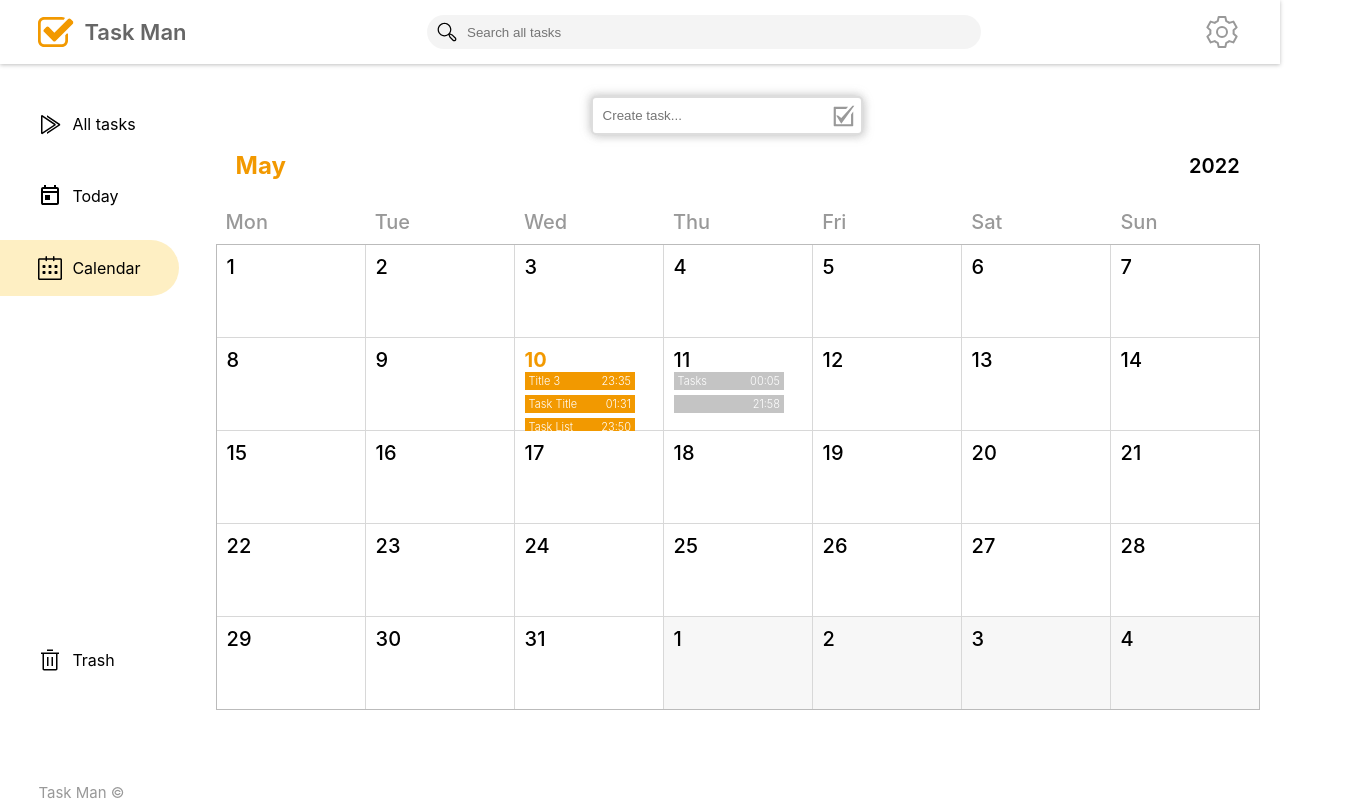
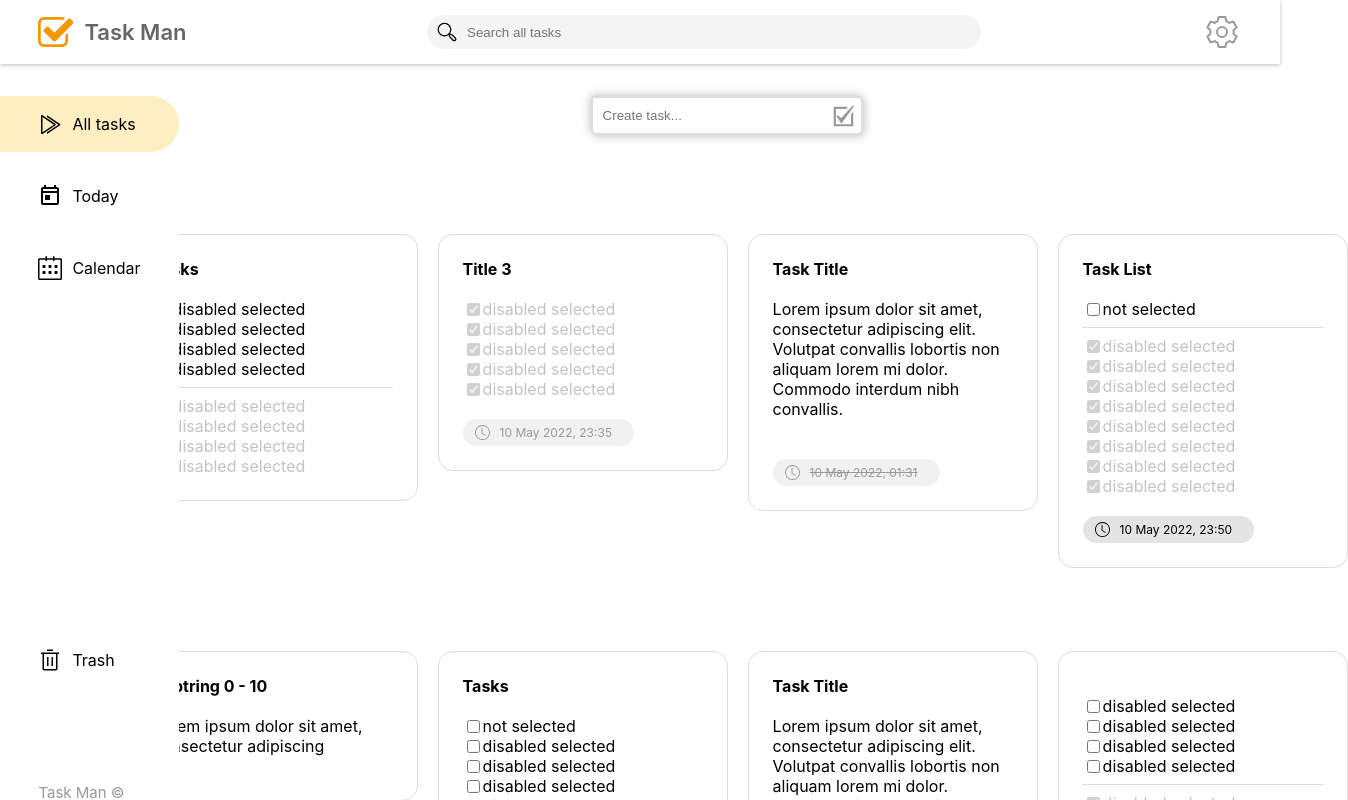
Before and after one commit to pcf26536/taskman, an Angular app: page / in a window 1280 px wide. Shown: the top 800 px of the page, 1348 px wide, since content can reach past the window. Built offline with nearby package versions, Linux system fonts and the light colour scheme.

Commit message:
enable list tasks

```diff
--- a/src/app/app.component.ts
+++ b/src/app/app.component.ts
@@ -49,7 +49,7 @@ export class AppComponent {
     // modal types
     this.modalService.sharedTaskModal.subscribe(status=> this.taskModal = status);
     this.modalService.sharedReminderModal.subscribe(status=> this.reminderModal = status);
-    // task type (create)
+    // task type (list/text)
     this.tasksService.sharedSelectedType.subscribe(value=> this.selectedTaskType = value);
     // selected task/card (view/edit)
     this.tasksService.sharedSelectedCard.subscribe(value=> this.selectedTask = value);
--- a/src/app/task-card/task-card.component.html
+++ b/src/app/task-card/task-card.component.html
@@ -1,4 +1,4 @@
-<div id="task-card" class="task" (click)="viewOrEditModal(task)">
+<div id="task-card" class="task" (click)="modalService.viewOrEditModal(task)">
     <div class="title-row">
         <div class="task-title">{{ task.title }}</div>
         <svg width="16" height="16" viewBox="0 0 16 16" fill="none" class="icon-button" *ngIf="!task.pinned && !task.trashed" (click)="this.tasksService.pinToggle(task)">
@@ -23,36 +23,24 @@
         </svg>
     </div>
 
-    <div class="task-description">
+    <div class="task-description" *ngIf="task.description">
     {{ task.description }}
     </div>
 
-    <div class="list-items" *ngFor="">
-        <div class="list-item">
-            <input type="checkbox" name="list-item" id="">
-            <input type="text" name="list-item" id="" value="not selected">
-        </div>
-        <div class="list-item">
-            <input type="checkbox" name="list-item" id="">
-            <input type="text" name="list-item" id="" value="not selected">
-        </div>
-        <div class="list-item">
-            <input type="checkbox" name="list-item" id="">
-            <input type="text" name="list-item" id="" value="not selected">
-        </div>
-        <hr/>
-        <div class="list-item">
-            <input type="checkbox" name="list-item" id="" value="" checked>
-            <input type="text" name="list-item" id="" value="disabled selected">
-        </div>
-        <div class="list-item">
-            <input type="checkbox" name="list-item" id="" value="" checked>
-            <input type="text" name="list-item" id="" value="disabled selected">
-        </div>
-        <div class="list-item">
-            <input type="checkbox" name="list-item" id="" value="" checked>
-            <input type="text" name="list-item" id="" value="disabled selected">
-        </div>
+    <div class="list-items" *ngIf="task.complete || task.incomplete">
+        <ng-container *ngIf="task.incomplete">
+            <div class="list-item incomplete" *ngFor="let item of task.incomplete">
+                <input type="checkbox" name="list-item">
+                {{ item }}
+            </div>
+        </ng-container>
+        <ng-container *ngIf="task.complete.length">
+            <hr *ngIf="task.incomplete.length">
+            <div class="list-item complete" *ngFor="let item of task.complete">
+                <input type="checkbox" name="list-item" checked disabled>
+                {{ item }}
+            </div>
+        </ng-container>
     </div>
 
     <div class="reminder-label" *ngIf="task.reminder && !task.trashed" [class.done]="task.done" [class.passed]="calendarService.reminderPassed(task.reminder)" [class.active]="!calendarService.reminderPassed(task.reminder)">
--- a/src/app/task-card/task-card.component.scss
+++ b/src/app/task-card/task-card.component.scss
@@ -45,3 +45,7 @@
         display: none;
     }
 }
+
+.list-items {
+    pointer-events: none;
+}
--- a/src/app/task-card/task-card.component.ts
+++ b/src/app/task-card/task-card.component.ts
@@ -30,14 +30,8 @@ export class TaskCardComponent implements OnInit {
   ngOnInit(): void {
   }
 
-  viewOrEditModal(task: Node) { // --- delete parameter, task already provided in input
-    this.tasksService.nextSelectedCard(task); // set selected task
-    this.mode = task.trashed ? modalToggleStates.view : modalToggleStates.edit;
-    this.modalService.toggleModal(modalTypes.task, this.mode); // show modal
-  }
-
   showTaskAndReminderModals(task: Node) {
-    this.viewOrEditModal(task);
+    this.modalService.viewOrEditModal(task);
     this.modalService.nextReminderModalState(true);
   }
 
--- a/src/app/task-modal/task-modal.component.html
+++ b/src/app/task-modal/task-modal.component.html
@@ -36,12 +36,47 @@
         <textarea name="description" placeholder="Add a description..." *ngIf="selectedType == types.text && editMode == modes.create" [(ngModel)]="taskModel.description"></textarea>
         <textarea name="description" placeholder="Add a description..." *ngIf="selectedType == types.text && editMode == modes.edit" [(ngModel)]="selectedTask.description"></textarea>
         <textarea name="description" *ngIf="selectedType == types.text && editMode == modes.view" [(ngModel)]="selectedTask.description" readonly></textarea>
-        <div *ngIf="selectedType == types.list">
-            <div *ngFor="" class="list-item">
-            <label for="list-item">r</label>
-            <input type="checkbox" name="list-item" id="" value="">
+
+        <ng-container *ngIf="selectedType == types.list && editMode == modes.view">
+            <div class="list-items readonly" *ngIf="selectedTask.complete || selectedTask.incomplete">
+                <ng-container *ngIf="selectedTask.incomplete">
+                    <div class="list-item incomplete" *ngFor="let item of selectedTask.incomplete">
+                        <input type="checkbox" name="list-item">
+                        {{ item }}
+                    </div>
+                </ng-container>
+                <ng-container *ngIf="selectedTask.complete.length">
+                    <hr *ngIf="selectedTask.incomplete.length">
+                    <div class="list-item complete" *ngFor="let item of selectedTask.complete">
+                        <input type="checkbox" name="list-item" checked disabled>
+                        {{ item }}
+                    </div>
+                </ng-container>
             </div>
-        </div>
+        </ng-container>
+
+        <ng-container *ngIf="selectedType == types.list && editMode == modes.edit">
+            <div class="list-items" *ngIf="selectedTask.complete || selectedTask.incomplete">
+                <ng-container *ngIf="selectedTask.incomplete">
+                    <div class="list-item incomplete" *ngFor="let item of selectedTask.incomplete; let i = index">
+                        <input type="checkbox" name="list-item">
+                        <input type="text" name="list-item" [(ngModel)]="selectedTask.incomplete[i]">
+                    </div>
+                </ng-container>
+                <ng-container *ngIf="selectedTask.complete.length">
+                    <hr *ngIf="selectedTask.incomplete.length">
+                    <div class="list-item complete" *ngFor="let item of selectedTask.complete; let i = index">
+                        <input type="checkbox" name="list-item" checked disabled>
+                        <input type="text" name="list-item" [value]="item">
+                    </div>
+                </ng-container>
+            </div>
+        </ng-container>
+
+        <ng-container *ngIf="selectedType == types.list && editMode == modes.create">
+            <div class="list-items" *ngIf="taskModel.complete || taskModel.incomplete">
+            </div>
+        </ng-container>
 
         <div class="labels">
             <div class="reminder-label" *ngIf="(!selectedTask.trashed && selectedTask.reminder) || taskModel.reminder" [class.done]="selectedTask.done" [class.passed]="calendarService.reminderPassed(selectedTask.reminder)" [class.active]="!calendarService.reminderPassed(selectedTask.reminder) || taskModel.reminder">
--- a/src/app/task-modal/task-modal.component.scss
+++ b/src/app/task-modal/task-modal.component.scss
@@ -70,11 +70,19 @@ textarea {
     font-size: 15px;
 }
 
+.list-item {
+    margin: .25em 0;
+}
+
 input::placeholder, ::placeholder {
     color: #000000;
 }
 
-.labels, .action-buttons {
+.list-item.complete input {
+    color: #C4C4C4;
+}
+
+.labels, .action-buttons, .list-items {
     margin: 0 2em;
 }
 
@@ -82,3 +90,7 @@ input::placeholder, ::placeholder {
     grid-template-columns: repeat(4, 1fr);
     margin-bottom: 20px;
 }
+
+.list-items.readonly {
+    pointer-events: none;
+}
--- a/src/shared/modal.service.ts
+++ b/src/shared/modal.service.ts
@@ -103,6 +103,8 @@ export class ModalService {
   viewOrEditModal(task: Node) { // --- delete parameter, task already provided in input
     this.tasksService.nextSelectedCard(task); // set selected task
     let mode = task.trashed ? modalToggleStates.view : modalToggleStates.edit;
+    // set selected type (text, list)
+    this.tasksService.nextSelectedTaskType(task.type);
     this.toggleModal(modalTypes.task, mode); // show modal
   }
 
--- a/src/shared/navigation.service.ts
+++ b/src/shared/navigation.service.ts
@@ -7,13 +7,13 @@ import { BehaviorSubject } from "rxjs";
 export class NavigationService {
 
   // views
-  private allTasks = new BehaviorSubject(false);
+  private allTasks = new BehaviorSubject(true);
   sharedAllTasks = this.allTasks.asObservable();
 
   private todayView = new BehaviorSubject(false);
   sharedTodayView = this.todayView.asObservable();
 
-  private calenderView = new BehaviorSubject(true);
+  private calenderView = new BehaviorSubject(false);
   sharedCalenderView = this.calenderView.asObservable();
 
   private trashView = new BehaviorSubject(false);
--- a/src/styles.scss
+++ b/src/styles.scss
@@ -113,16 +113,17 @@ button {
 
 .list-item {
     display: flex;
-    //align-items: center;
+    align-items: center;
 
     input {
         border: 0;
+        font-size: 16px;
     }
 }
 
 .list-items {
-    padding-top: 1em;
-    padding-bottom: 1em;
+    //padding-top: 1em;
+    //padding-bottom: 1em;
 
     hr {
         border-top: 0;
@@ -137,7 +138,7 @@ button {
 .title-row {
     display: flex;
     justify-content: space-between;
-    font-weight: 600;
+    font-weight: 700;
 }
 
 .hidden {
@@ -174,3 +175,7 @@ input:focus, textarea:focus {
     filter: drop-shadow(-2px -2px 3px rgba(102, 102, 102, 0.25)) drop-shadow(2px 2px 3px rgba(102, 102, 102, 0.25));
     position: fixed;
 }
+
+.complete {
+    color: #C4C4C4;
+}
```
